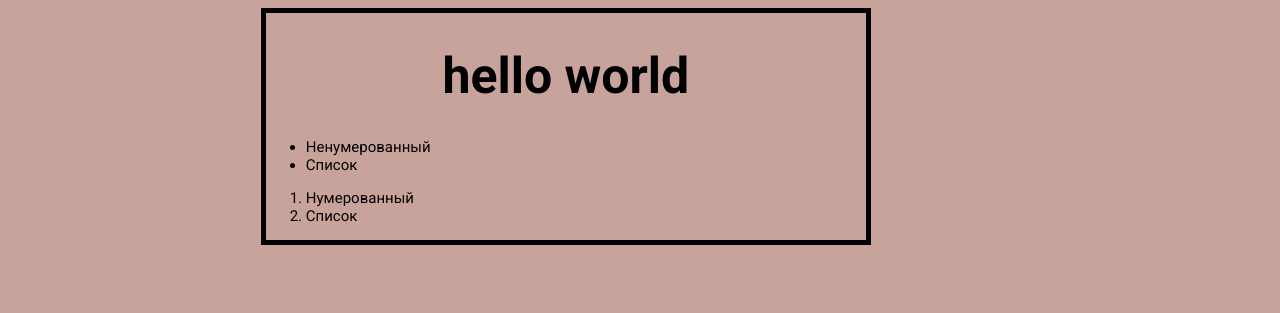
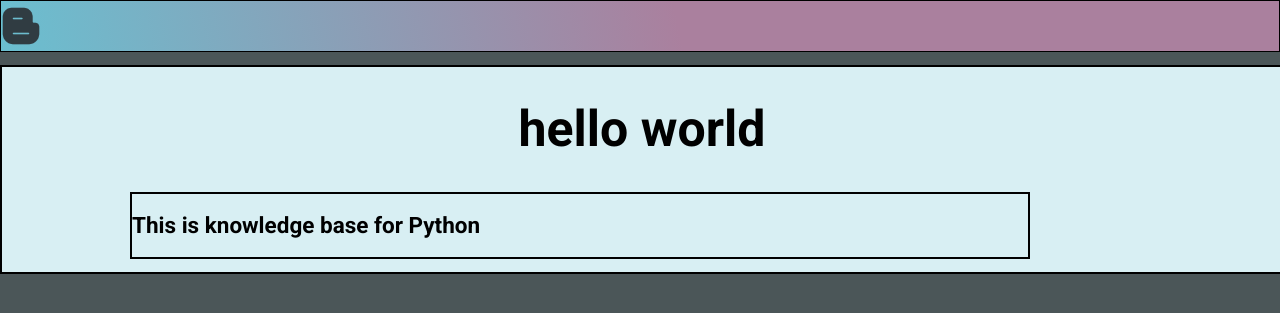
Before and after one commit to valid4/Python-knowledge-base, a Flask app: page / in a window 1280 px wide. Shown: the top 313 px of the page. Run offline with Flask 3, Linux system fonts and the light colour scheme.

Commit message:
new update

```diff
--- a/app/static/css/style.css
+++ b/app/static/css/style.css
@@ -3,16 +3,47 @@ html {
     font-size: 15px;
 }
 body {
-    background-color: #C7A39B;
+    background-color: #4B5658;
+    margin: 0;
 }
-.content {
-    width: 600px;
-    margin-left: 20%;
-    margin-right: 20%;
-    border: 5px solid black;
+header{
+    margin-top: 0;
+    //padding: 0;
+    height: 50px;
+    background: rgb(170,128,158);
+    background: linear-gradient(258deg, rgba(170,128,158,1) 47%, rgba(106,191,208,1) 100%);
+    //background-color: #D8EFF3;
+    border: 1px solid black;
+}
+.wrapper {
+    background-color: #D8EFF3;
+    width: 100%;
+    //max-width: 1000px;
+    margin-top: 1%;
+    margin-left: 0;
+    margin-right: 0;
+    border: 2px solid black;
+    word-break: break-all;
     //position: ;
 }
 h1 {
     text-align: center;
     font-size: 50px;
 }
+#head_ico{
+    float: left;
+    margin-top: 5px;
+    margin-right: 30px;
+    margin-bottom: 5px;
+    width: 40px;
+    height: 40px;
+}
+.states{
+    margin-left: 10%;
+    margin-right: 20%;
+    margin-bottom: 1%;
+    width: 70%;
+    max-width: 1000px;
+    border: 2px solid black;
+    word-break: break-all;
+}
--- a/app/static/js/main.js
+++ /dev/null
@@ -1 +0,0 @@
-alert("Hello")
--- a/app/templates/index.html
+++ b/app/templates/index.html
@@ -10,16 +10,14 @@
     <title>Home</title>
 </head>
 <body>
-    <div class="content">
+    <header>
+        <a href="#"><img id="head_ico" alt="Python knowledge base" src="{{ url_for('static', filename='image/social.png') }}"></a>
+    </header>
+    <div class="wrapper">
         <h1>hello world</h1>
-        <ul>
-            <li>Ненумерованный</li>
-            <li>Список</li>
-        </ul>
-        <ol>
-            <li>Нумерованный</li>
-            <li>Список</li>
-        </ol>
+        <div class="states">
+            <h2>This is knowledge base for Python</h2>
+        </div>
     </div>
 </body>
 </html>
```
Also changed, not shown: app/static/image/social.png (added).
